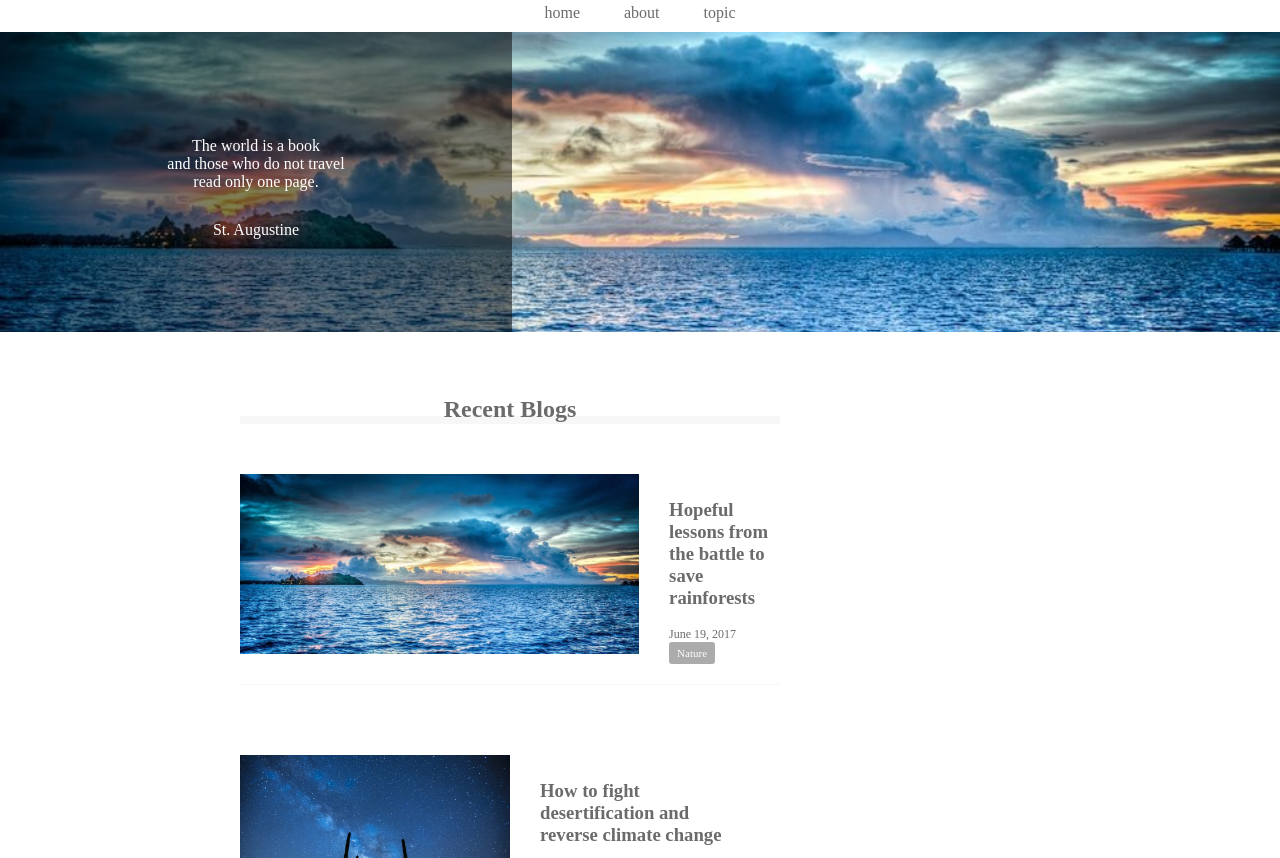
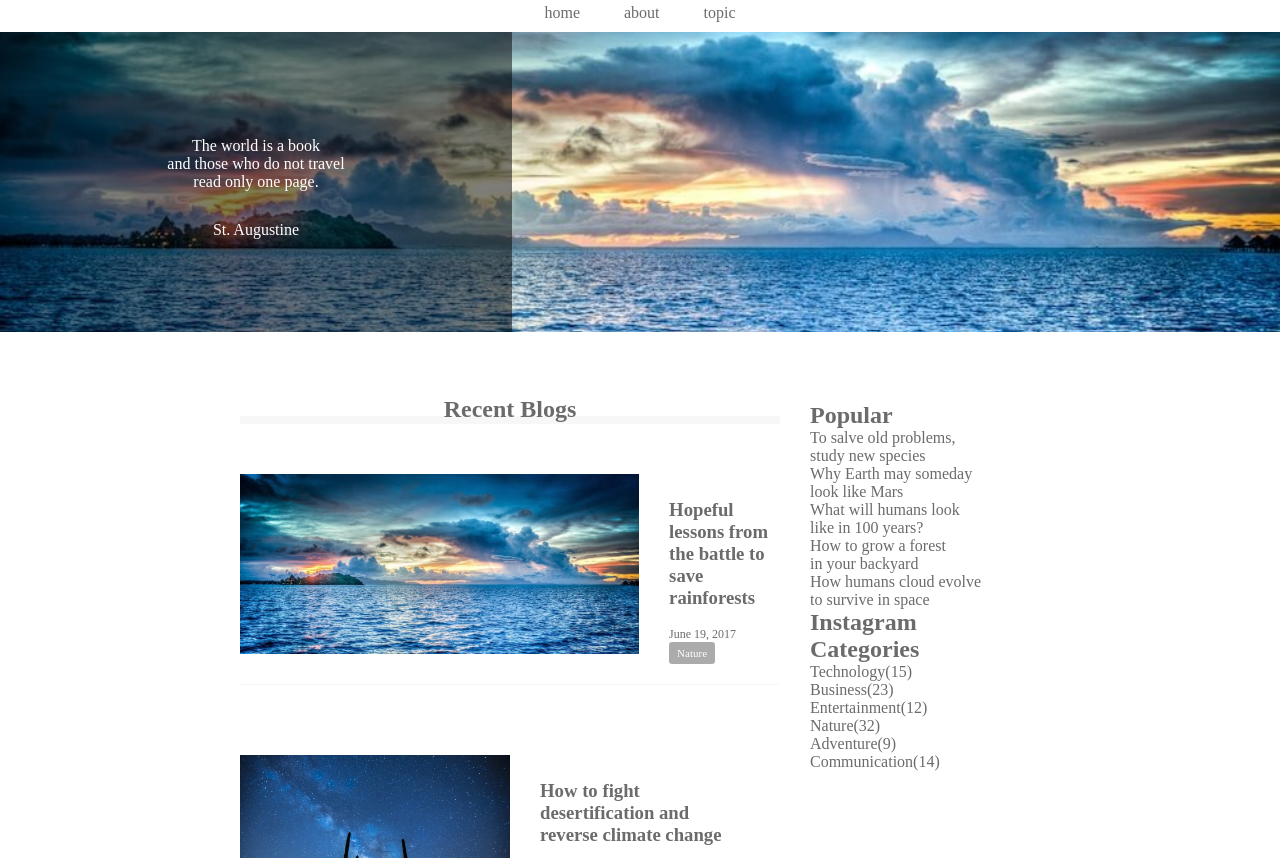
Before and after one commit to amnntk/htcss, a plain HTML site: page caravan/index.html in a window 1280 px wide. Shown: the part 73-931 px from the top of the page. Drawn offline with Linux system fonts and the light colour scheme.

Commit message:
Initial Commit

```diff
--- a/caravan/index.html
+++ b/caravan/index.html
@@ -130,9 +130,42 @@
         </section>
        </div>
       </div>
+      </section>
 
-      </section>
-      <div class="sidebar"></div>
+      <div class="sidebar">
+        <section class="popular">
+          <h2 class="popular-heading common-heading">Popular</h2>
+          <div class="sidebar-contents">
+            <p class="popular-text">To salve old problems,<br>study new species</p>
+            <p class="popular-text">Why Earth may someday<br>look like Mars</p>
+            <p class="popular-text">What will humans look<br>like in 100 years?</p>
+            <p class="popular-text">How to grow a forest<br>in your backyard</p>
+            <p class="popular-text">How humans cloud evolve<br>to survive in space</p>
+        </div>
+        </section>
+        <section class="instagram">
+          <h2 class="instagram-heading common-heading">Instagram</h2>
+          <div class="sidebar-contents">
+           <div class="instagram-box"></div>
+           <div class="instagram-box"></div>
+           <div class="instagram-box"></div>
+           <div class="instagram-box"></div>
+           <div class="instagram-box"></div>
+           <div class="instagram-box"></div>
+          </div>
+        </section>
+        <section class="categories">
+          <h2 class="categories-heading common-heading">Categories</h2>
+          <div class="sidebar-contents">
+            <p class="categories-text">Technology(15)</p>
+            <p class="categories-text">Business(23)</p>
+            <p class="categories-text">Entertainment(12)</p>
+            <p class="categories-text">Nature(32)</p>
+            <p class="categories-text">Adventure(9)</p>
+            <p class="categories-text">Communication(14)</p>
+          </div>
+        </section>
+      </div>
     </main>
 
  <!--footer-->
```
